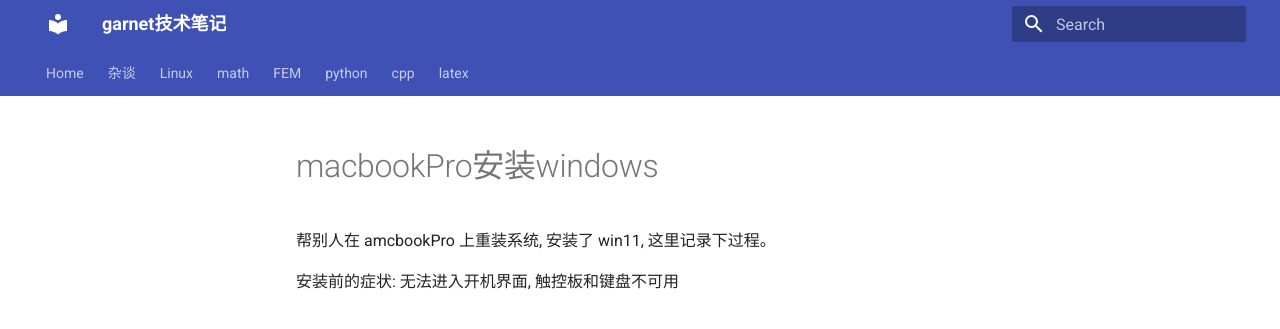
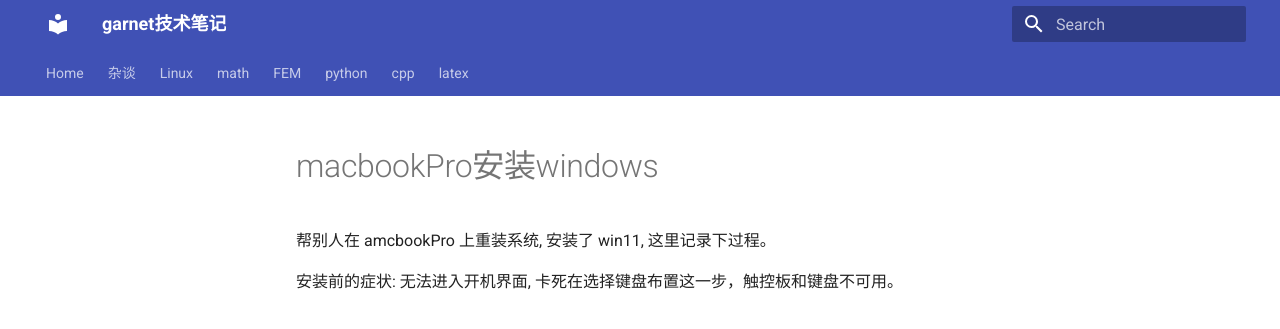
Before and after one commit to ymma98/technotes, an MkDocs documentation site: the page built from docs/杂谈/macbookPro安装windows.md, in a window 1280 px wide. Shown: the top 329 px of the page. Built offline with MkDocs 1.6.1 and Material for MkDocs 9.7.7, drawn with Linux system fonts in a browser that asks for light colours.

Commit message:
docs/杂谈/macbookPro安装windows.md updated from https://stackedit.cn/

```diff
--- a/docs/杂谈/macbookPro安装windows.md
+++ b/docs/杂谈/macbookPro安装windows.md
@@ -2,7 +2,7 @@
 
 帮别人在 amcbookPro 上重装系统, 安装了 win11, 这里记录下过程。
 
-安装前的症状: 无法进入开机界面, 触控板和键盘不可用
+安装前的症状: 无法进入开机界面, 卡死在选择键盘布置这一步，触控板和键盘不可用。
 <!--stackedit_data:
-eyJoaXN0b3J5IjpbLTE4NTY2ODY2MDldfQ==
+eyJoaXN0b3J5IjpbLTIxNDYzNTk0MzJdfQ==
 -->
```
